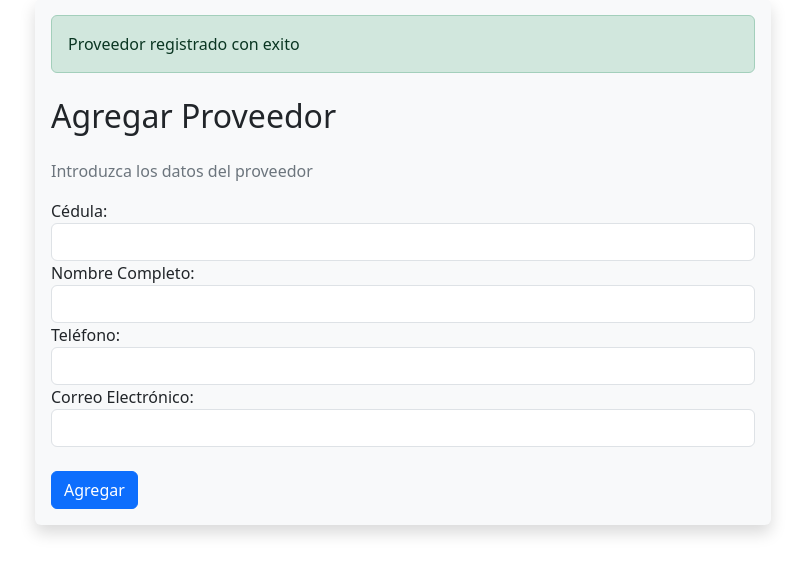
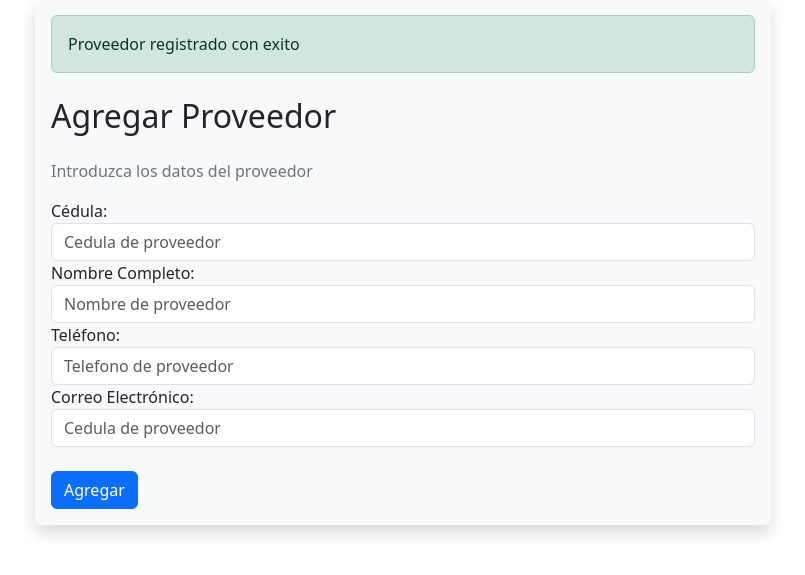
Before and after one commit to CarlosPedraza456/farmacia-dsa, a Django app: page /guardarProveedor/ in a window 1280 px wide. Shown: the part 106-681 px from the top of the page, without its empty margins (237-1042 px from the left). Run offline with Django 4.2, Linux system fonts and the light colour scheme; some libraries are stand-ins or nearby versions.

Commit message:
commit-last-changes

```diff
--- a/farmaciaDSA/Farmacia/models.py
+++ b/farmaciaDSA/Farmacia/models.py
@@ -54,7 +54,6 @@ class venta(models.Model):
 
 
 class Proveedor(models.Model):
-
     name = models.CharField(max_length=25)
     cedula= models.IntegerField()
     phone_number = models.FloatField()
--- a/farmaciaDSA/Farmacia/templates/clientes/registroClientes.html
+++ b/farmaciaDSA/Farmacia/templates/clientes/registroClientes.html
@@ -58,7 +58,7 @@
               <div class="form-check">
                 <input type="checkbox" class="form-check-input" id="exampleCheck1">
                 <label class="form-check-label" for="exampleCheck1">Subscribe</label>
-              </div>
+          </div>
               <button type="submit" class="btn btn-primary">Submit</button>
 
         </form>
--- a/farmaciaDSA/Farmacia/templates/producto/registroProductos.html
+++ b/farmaciaDSA/Farmacia/templates/producto/registroProductos.html
@@ -25,6 +25,7 @@
                 Producto registrado con exito
               </div>
           {% endif %}
+
           <h2 class="mt-4 mb-4">Agregar Producto</h2>
           <p class="text-secondary">Introduzca los datos del Producto</p>
           <div class="container-lg">
--- a/farmaciaDSA/Farmacia/templates/proveedores/proveedores_add.html
+++ b/farmaciaDSA/Farmacia/templates/proveedores/proveedores_add.html
@@ -13,7 +13,9 @@
 <div class="container ">
     <div class="row">
         <div class="col-md-8 offset-md-2">
+
             <form action="{% url 'guardarProveedor' %}" method="POST" class="form shadow p-3 mb-5 bg-body-tertiary rounded mt-5 ">
+
                 {% csrf_token %}
 
                 {% if mensaje %}
@@ -22,27 +24,30 @@
                     </div>
                 {% endif %}
 
-
                 <h2 class="mt-4 mb-4">Agregar Proveedor</h2>
                 <p class="text-secondary">Introduzca los datos del proveedor</p>
                 <div class="form-group">
+                    <div class="form-group">
                         <label for="cedula">Cédula:</label>
-                    <input type="number" class="form-control" id="cedula" name="cedula" required>
+                        <input type="number" class="form-control" aria-describedby="emailHelp" placeholder="Cedula de proveedor" id="cedula" name="cedula" required>
                     </div>
                     <div class="form-group">
                         <label for="name">Nombre Completo:</label>
-                    <input type="text" class="form-control" id="name" name="name" required>
+                        <input type="text" class="form-control" aria-describedby="emailHelp" placeholder="Nombre de proveedor" id="name" name="name" required>
                     </div>
                     <div class="form-group">
                         <label for="phone_number">Teléfono:</label>
-                    <input type="tel" class="form-control" id="phone_number" name="phone_number" required>
+                        <input type="tel" class="form-control" aria-describedby="emailHelp" placeholder="Telefono de proveedor" id="phone_number" name="phone_number" required>
                     </div>
                     <div class="form-group">
                         <label for="email">Correo Electrónico:</label>
-                    <input type="email" class="form-control" id="email" name="email" required>
+                        <input type="email" class="form-control" aria-describedby="emailHelp" placeholder="Cedula de proveedor" id="email" name="email" required>
                     </div>
-                <button type="submit" class="btn btn-primary mt-4">Agregar</button>
+                </div>
+                <input type="submit" class="btn btn-primary mt-4" value="Agregar"></input>
             </form>
+
+
         </div>
     </div>
 </div>
--- a/farmaciaDSA/Farmacia/urls.py
+++ b/farmaciaDSA/Farmacia/urls.py
@@ -24,9 +24,9 @@ urlpatterns = [
     path('proveedores/', views.proveedoress ,name='proveedores'),
     path('registroProveedor/', views.registroProveedores, name='registroProveedor'),
     path('guardarProveedor/', views.procesarProveedor, name='guardarProveedor'),
-    path('editarProveedor/<int:id_proveedor>', views.editarProveedor, name='editarProveedor'),
-    path('actualizarProveedor/<int:id_proveedor>', views.actualizarProveedor, name='actualizarProveedor'),
-    path('eliminarProveedor/<int:id_proveedor>', views.eliminarProveedor, name='eliminarProveedor'),
+    path('editarProveedor/<int:id_Proveedor>', views.editarProveedor, name='editarProveedor'),
+    path('actualizarProveedor/<int:id_Proveedor>', views.actualizarProveedor, name='actualizarProveedor'),
+    path('eliminarProveedor/<int:id_Proveedor>', views.eliminarProveedor, name='eliminarProveedor'),
 
 
     path('ventas/', views.ventas, name='ventas'),
```
Also changed, not shown: farmaciaDSA/Farmacia/templates/proveedores/proveedores_list.html (+8 -8 lines), farmaciaDSA/Farmacia/views.py (+3 -4 lines), farmaciaDSA/Farmacia/migrations/0001_initial.py, farmaciaDSA/db.sqlite3. Lines whose indentation alone changed are shown as unchanged.
